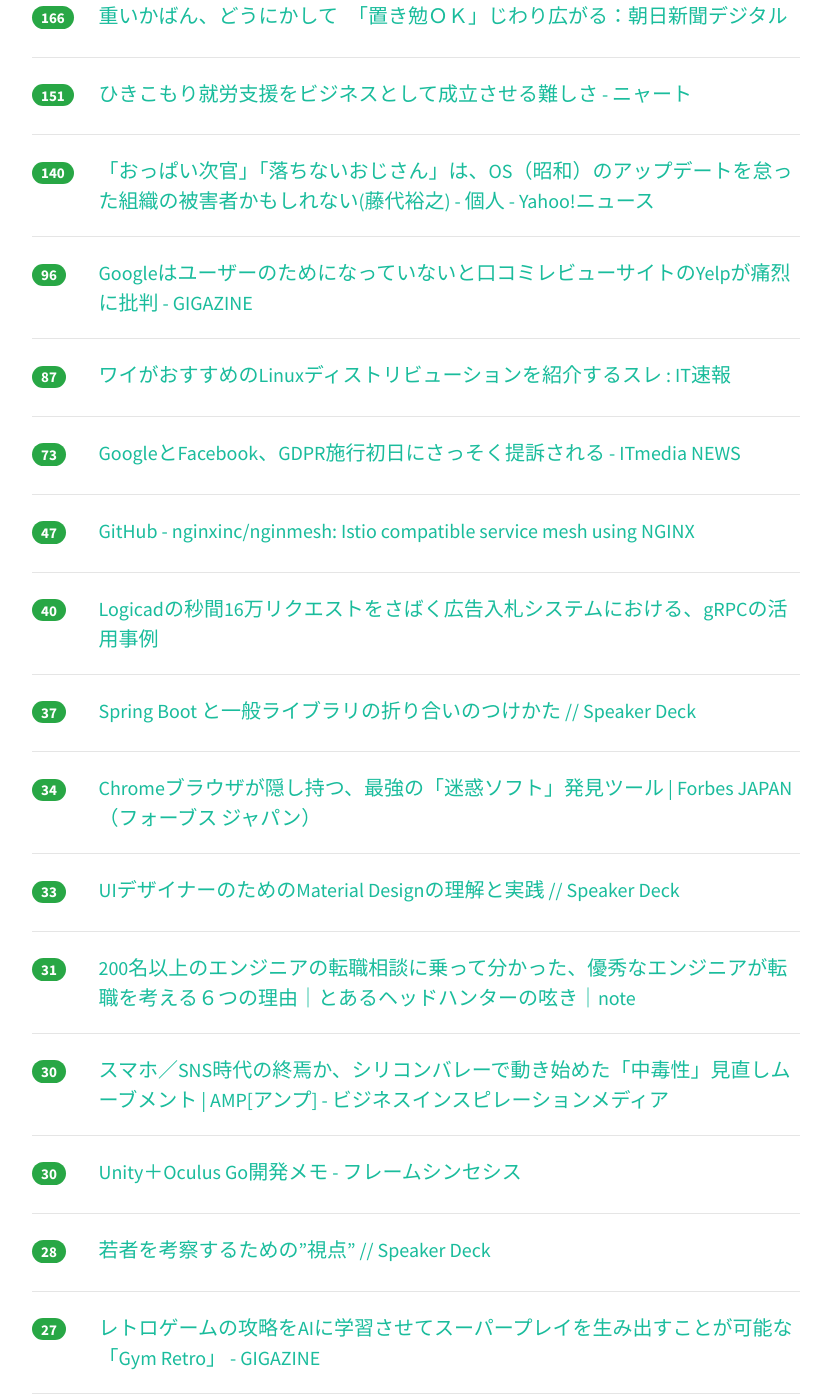
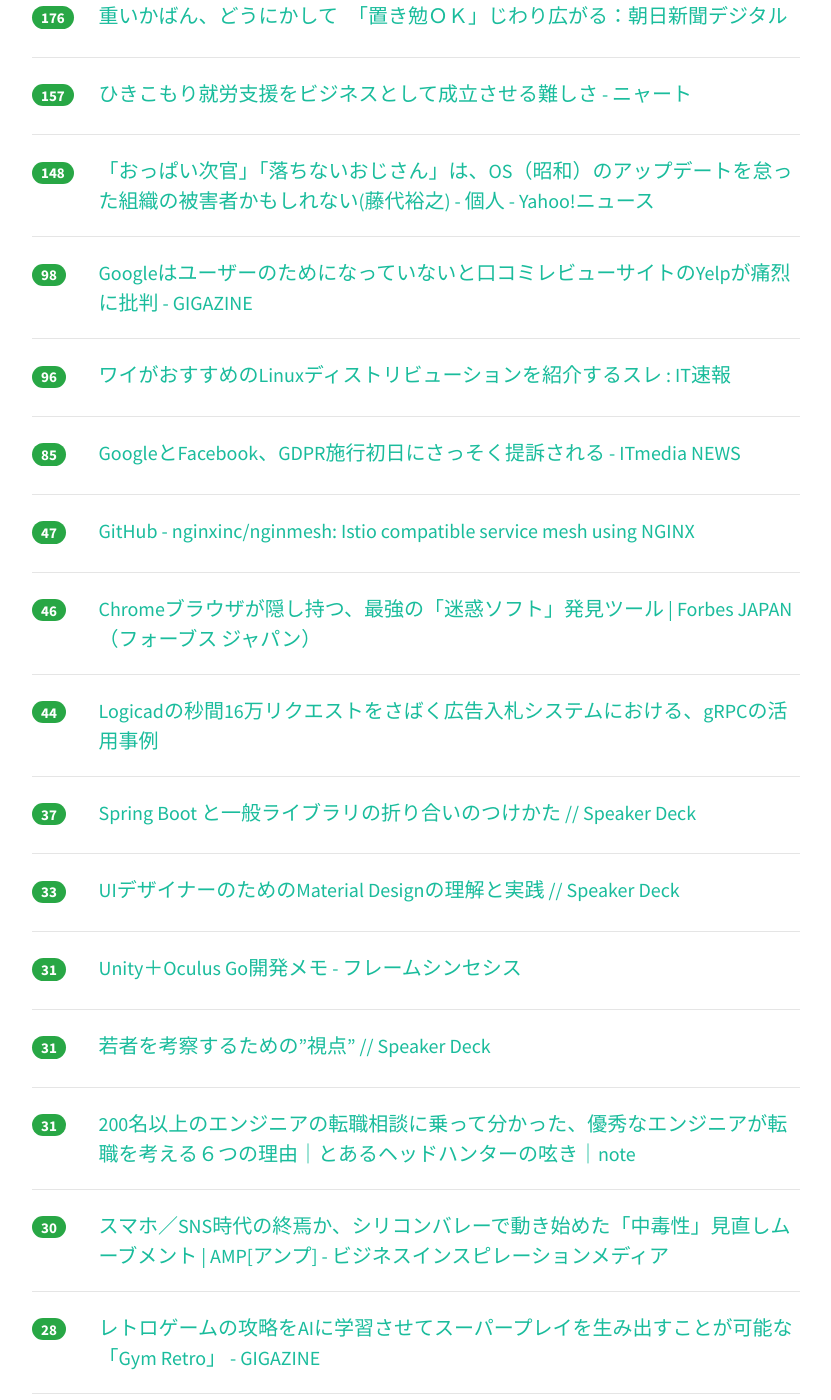
Before and after one commit to yatta47/hatena-matome-site, a Jekyll site: the page built from _posts/2018-05-27-hatena.md, in a window 1280 px wide and 1400 px high, scrolled down 394 px. Shown: the whole window, without its empty margins (224-1055 px from the left). Built offline with Jekyll 4.4.1, drawn with Linux system fonts in a browser that asks for light colours; nearby versions of some CDN libraries; some of the changed text lies outside the part shown.

Commit message:
Updated 2018-05-27

```diff
--- a/_posts/2018-05-27-hatena.md
+++ b/_posts/2018-05-27-hatena.md
@@ -1,38 +1,38 @@
 ---
 layout: post
 title:  "2018-05-27 はてぶIT"
-date:   2018-05-27 19:02:17
+date:   2018-05-27 20:02:33
 tags: [it-hotentry]
 ---
-44 件のデータあり
+46 件のデータあり
 
 <hr><div class="row">
-<div class="col-1"><span class="badge badge-pill badge-success h2">166</span></div>
+<div class="col-1"><span class="badge badge-pill badge-success h2">176</span></div>
 <div class="col-11"><a href='https://www.asahi.com/articles/ASL5V4D15L5VUTIL00R.html' target='_blank'>重いかばん、どうにかして　「置き勉ＯＫ」じわり広がる：朝日新聞デジタル</a></div>
 </div>
 <hr>
 <div class="row">
-<div class="col-1"><span class="badge badge-pill badge-success h2">151</span></div>
+<div class="col-1"><span class="badge badge-pill badge-success h2">157</span></div>
 <div class="col-11"><a href='http://nyaaat.hatenablog.com/entry/2018/05/26' target='_blank'>ひきこもり就労支援をビジネスとして成立させる難しさ - ニャート</a></div>
 </div>
 <hr>
 <div class="row">
-<div class="col-1"><span class="badge badge-pill badge-success h2">140</span></div>
+<div class="col-1"><span class="badge badge-pill badge-success h2">148</span></div>
 <div class="col-11"><a href='https://news.yahoo.co.jp/byline/fujisiro/20180526-00085648/' target='_blank'>「おっぱい次官」「落ちないおじさん」は、OS（昭和）のアップデートを怠った組織の被害者かもしれない(藤代裕之) - 個人 - Yahoo!ニュース</a></div>
 </div>
 <hr>
 <div class="row">
-<div class="col-1"><span class="badge badge-pill badge-success h2">96</span></div>
+<div class="col-1"><span class="badge badge-pill badge-success h2">98</span></div>
 <div class="col-11"><a href='https://gigazine.net/news/20180526-yelp-vs-google/' target='_blank'>Googleはユーザーのためになっていないと口コミレビューサイトのYelpが痛烈に批判 - GIGAZINE</a></div>
 </div>
 <hr>
 <div class="row">
-<div class="col-1"><span class="badge badge-pill badge-success h2">87</span></div>
+<div class="col-1"><span class="badge badge-pill badge-success h2">96</span></div>
 <div class="col-11"><a href='http://blog.livedoor.jp/itsoku/archives/53556269.html' target='_blank'>ワイがおすすめのLinuxディストリビューションを紹介するスレ : IT速報</a></div>
 </div>
 <hr>
 <div class="row">
-<div class="col-1"><span class="badge badge-pill badge-success h2">73</span></div>
+<div class="col-1"><span class="badge badge-pill badge-success h2">85</span></div>
 <div class="col-11"><a href='http://www.itmedia.co.jp/news/articles/1805/27/news011.html' target='_blank'>GoogleとFacebook、GDPR施行初日にさっそく提訴される - ITmedia NEWS</a></div>
 </div>
 <hr>
@@ -42,7 +42,12 @@ tags: [it-hotentry]
 </div>
 <hr>
 <div class="row">
-<div class="col-1"><span class="badge badge-pill badge-success h2">40</span></div>
+<div class="col-1"><span class="badge badge-pill badge-success h2">46</span></div>
+<div class="col-11"><a href='https://forbesjapan.com/articles/detail/21273' target='_blank'>Chromeブラウザが隠し持つ、最強の「迷惑ソフト」発見ツール | Forbes JAPAN（フォーブス ジャパン）</a></div>
+</div>
+<hr>
+<div class="row">
+<div class="col-1"><span class="badge badge-pill badge-success h2">44</span></div>
 <div class="col-11"><a href='https://www.slideshare.net/hiroiso/logicad16grpc' target='_blank'>Logicadの秒間16万リクエストをさばく広告入札システムにおける、gRPCの活用事例</a></div>
 </div>
 <hr>
@@ -52,13 +57,18 @@ tags: [it-hotentry]
 </div>
 <hr>
 <div class="row">
-<div class="col-1"><span class="badge badge-pill badge-success h2">34</span></div>
-<div class="col-11"><a href='https://forbesjapan.com/articles/detail/21273' target='_blank'>Chromeブラウザが隠し持つ、最強の「迷惑ソフト」発見ツール | Forbes JAPAN（フォーブス ジャパン）</a></div>
+<div class="col-1"><span class="badge badge-pill badge-success h2">33</span></div>
+<div class="col-11"><a href='https://speakerdeck.com/hanhsiang/uidezainafalsetamefalsematerial-designfalseli-jie-toshi-jian' target='_blank'>UIデザイナーのためのMaterial Designの理解と実践 // Speaker Deck</a></div>
 </div>
 <hr>
 <div class="row">
-<div class="col-1"><span class="badge badge-pill badge-success h2">33</span></div>
-<div class="col-11"><a href='https://speakerdeck.com/hanhsiang/uidezainafalsetamefalsematerial-designfalseli-jie-toshi-jian' target='_blank'>UIデザイナーのためのMaterial Designの理解と実践 // Speaker Deck</a></div>
+<div class="col-1"><span class="badge badge-pill badge-success h2">31</span></div>
+<div class="col-11"><a href='https://framesynthesis.jp/tech/unity/oculusgo/' target='_blank'>Unity＋Oculus Go開発メモ - フレームシンセシス</a></div>
+</div>
+<hr>
+<div class="row">
+<div class="col-1"><span class="badge badge-pill badge-success h2">31</span></div>
+<div class="col-11"><a href='https://speakerdeck.com/shioriinakatsu/ruo-zhe-wokao-cha-surutamefalse-shi-dian' target='_blank'>若者を考察するための”視点” // Speaker Deck</a></div>
 </div>
 <hr>
 <div class="row">
@@ -72,17 +82,7 @@ tags: [it-hotentry]
 </div>
 <hr>
 <div class="row">
-<div class="col-1"><span class="badge badge-pill badge-success h2">30</span></div>
-<div class="col-11"><a href='https://framesynthesis.jp/tech/unity/oculusgo/' target='_blank'>Unity＋Oculus Go開発メモ - フレームシンセシス</a></div>
-</div>
-<hr>
-<div class="row">
 <div class="col-1"><span class="badge badge-pill badge-success h2">28</span></div>
-<div class="col-11"><a href='https://speakerdeck.com/shioriinakatsu/ruo-zhe-wokao-cha-surutamefalse-shi-dian' target='_blank'>若者を考察するための”視点” // Speaker Deck</a></div>
-</div>
-<hr>
-<div class="row">
-<div class="col-1"><span class="badge badge-pill badge-success h2">27</span></div>
 <div class="col-11"><a href='https://gigazine.net/news/20180526-gym-retro/' target='_blank'>レトロゲームの攻略をAIに学習させてスーパープレイを生み出すことが可能な「Gym Retro」 - GIGAZINE</a></div>
 </div>
 <hr>
@@ -92,8 +92,23 @@ tags: [it-hotentry]
 </div>
 <hr>
 <div class="row">
+<div class="col-1"><span class="badge badge-pill badge-success h2">26</span></div>
+<div class="col-11"><a href='https://togetter.com/li/1231290' target='_blank'>Twitterには「文字は分かるが文は読めない」という人が一定数存在する話 - Togetter</a></div>
+</div>
+<hr>
+<div class="row">
+<div class="col-1"><span class="badge badge-pill badge-success h2">24</span></div>
+<div class="col-11"><a href='https://forbesjapan.com/articles/detail/21273/1/1/1' target='_blank'>Chromeブラウザが隠し持つ、最強の「迷惑ソフト」発見ツール | Forbes JAPAN（フォーブス ジャパン）</a></div>
+</div>
+<hr>
+<div class="row">
 <div class="col-1"><span class="badge badge-pill badge-success h2">23</span></div>
 <div class="col-11"><a href='https://www.lifehacker.jp/2018/05/167310.html' target='_blank'>あなたの声をデータ化。自分の声で文章を読み上げてくれるアプリ『コエステーション』 | ライフハッカー［日本版］</a></div>
+</div>
+<hr>
+<div class="row">
+<div class="col-1"><span class="badge badge-pill badge-success h2">22</span></div>
+<div class="col-11"><a href='https://news.mynavi.jp/article/win10tips-282/' target='_blank'>Windows 10ミニTips(282) 標準で使える画面キャプチャ機能は7つ | マイナビニュース</a></div>
 </div>
 <hr>
 <div class="row">
@@ -118,16 +133,6 @@ tags: [it-hotentry]
 <hr>
 <div class="row">
 <div class="col-1"><span class="badge badge-pill badge-success h2">20</span></div>
-<div class="col-11"><a href='https://news.mynavi.jp/article/win10tips-282/' target='_blank'>Windows 10ミニTips(282) 標準で使える画面キャプチャ機能は7つ | マイナビニュース</a></div>
-</div>
-<hr>
-<div class="row">
-<div class="col-1"><span class="badge badge-pill badge-success h2">20</span></div>
-<div class="col-11"><a href='https://togetter.com/li/1231290' target='_blank'>Twitterには「文字は分かるが文は読めない」という人が一定数存在する話 - Togetter</a></div>
-</div>
-<hr>
-<div class="row">
-<div class="col-1"><span class="badge badge-pill badge-success h2">19</span></div>
 <div class="col-11"><a href='http://blog.edunote.jp/entry/2018/05/27/075643' target='_blank'>大学でプログラミング教育のことについて発表してきました - パパ教員の戯れ言日記</a></div>
 </div>
 <hr>
@@ -142,13 +147,13 @@ tags: [it-hotentry]
 </div>
 <hr>
 <div class="row">
-<div class="col-1"><span class="badge badge-pill badge-success h2">17</span></div>
-<div class="col-11"><a href='http://www.heisei-zakki.com/entry/2018/05/26/212552' target='_blank'>「電話」は相手の時間を奪う行為？ - EZO TIMES</a></div>
+<div class="col-1"><span class="badge badge-pill badge-success h2">18</span></div>
+<div class="col-11"><a href='https://this.kiji.is/373277338055689313' target='_blank'>金正恩氏が「完全な非核化」の意思再表明 - 共同通信</a></div>
 </div>
 <hr>
 <div class="row">
 <div class="col-1"><span class="badge badge-pill badge-success h2">17</span></div>
-<div class="col-11"><a href='https://this.kiji.is/373277338055689313' target='_blank'>金正恩氏が「完全な非核化」の意思再表明 - 共同通信</a></div>
+<div class="col-11"><a href='http://www.heisei-zakki.com/entry/2018/05/26/212552' target='_blank'>「電話」は相手の時間を奪う行為？ - EZO TIMES</a></div>
 </div>
 <hr>
 <div class="row">
@@ -162,13 +167,13 @@ tags: [it-hotentry]
 </div>
 <hr>
 <div class="row">
-<div class="col-1"><span class="badge badge-pill badge-success h2">13</span></div>
-<div class="col-11"><a href='https://yamasha.net/x-h1-review' target='_blank'>FUJIFILM X-H1のネイチャーフォト実写レビュー。山岳写真で使えるミラーレス一眼なのか | 登山と写真で仕事をしている人。</a></div>
+<div class="col-1"><span class="badge badge-pill badge-success h2">14</span></div>
+<div class="col-11"><a href='http://b.hatena.ne.jp/entry/s/anond.hatelabo.jp/20180527010025' target='_blank'>はてなブックマーク - わざと女にぶつかる理由が想像できない人がいることにビックリした</a></div>
 </div>
 <hr>
 <div class="row">
 <div class="col-1"><span class="badge badge-pill badge-success h2">13</span></div>
-<div class="col-11"><a href='http://b.hatena.ne.jp/entry/s/anond.hatelabo.jp/20180527010025' target='_blank'>はてなブックマーク - わざと女にぶつかる理由が想像できない人がいることにビックリした</a></div>
+<div class="col-11"><a href='https://yamasha.net/x-h1-review' target='_blank'>FUJIFILM X-H1のネイチャーフォト実写レビュー。山岳写真で使えるミラーレス一眼なのか | 登山と写真で仕事をしている人。</a></div>
 </div>
 <hr>
 <div class="row">
@@ -194,6 +199,11 @@ tags: [it-hotentry]
 <div class="row">
 <div class="col-1"><span class="badge badge-pill badge-success h2">11</span></div>
 <div class="col-11"><a href='https://togetter.com/li/1231266' target='_blank'>攻めた広告でおなじみキンチョーさん、今度はある仕掛けで「買ったように見える」……だと……？ - Togetter</a></div>
+</div>
+<hr>
+<div class="row">
+<div class="col-1"><span class="badge badge-pill badge-success h2">9</span></div>
+<div class="col-11"><a href='https://www.nikkei.com/article/DGXMZO30971150V20C18A5000000/' target='_blank'>アマゾンｇｏより手軽にＧＯ　無人コンビニ即出店　　：日本経済新聞</a></div>
 </div>
 <hr>
 <div class="row">
```
